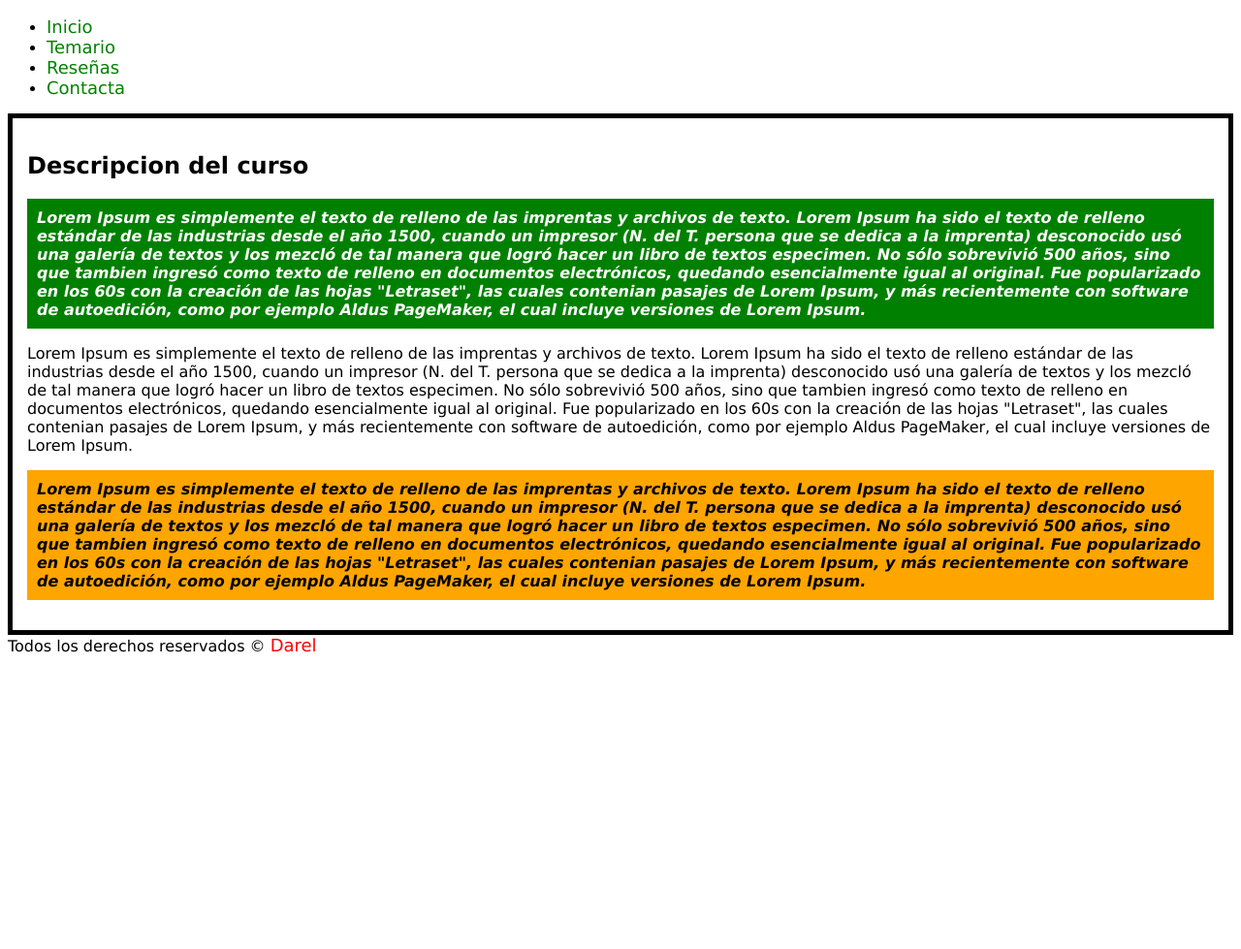
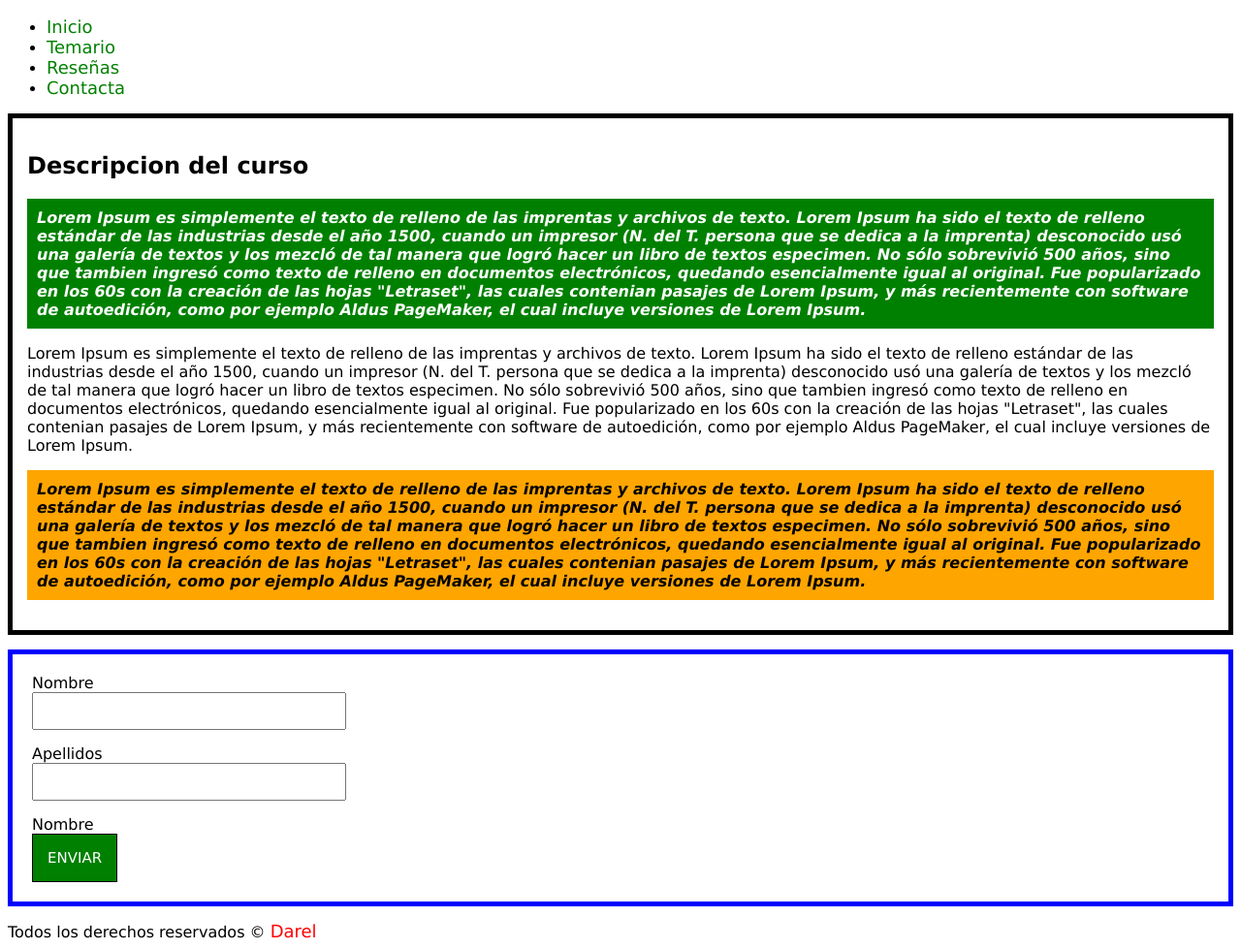
Before and after one commit to DarelShroo/master-en-css-responsive-sass-flexbox-grid-y-boostrap-4, a plain HTML site: page index.html in a window 1280 px wide. Shown: the part 98-1077 px from the top of the page at 97% size. Before the commit the page ends 800 px from the top, so only its background shows below. Drawn offline with Linux system fonts and the light colour scheme.

Commit message:
Selectores de atributo

```diff
--- a/index.css
+++ b/index.css
@@ -56,3 +56,29 @@
   }
 
   /*Selector de atributo*/
+  #usuario form {
+    border: 5px solid blue;
+    margin-top: 15px;
+    margin-bottom: 15px;
+    padding: 20px;
+  }
+
+  #usuario form * {
+    display: block;
+  }
+
+  input[type="text"] {
+    margin-bottom: 15px;
+    padding: 10px;
+    width: 300px;
+  }
+
+  input[type="submit"]{
+    background: green;
+    color: white;
+    padding: 15px;
+    font-size: 15px;
+    text-transform: uppercase;
+    border: 1px solid black;
+    cursor: pointer;
+  }
--- a/index.html
+++ b/index.html
@@ -26,6 +26,17 @@
             Lorem Ipsum es simplemente el texto de relleno de las imprentas y archivos de texto. Lorem Ipsum ha sido el texto de relleno estándar de las industrias desde el año 1500, cuando un impresor (N. del T. persona que se dedica a la imprenta) desconocido usó una galería de textos y los mezcló de tal manera que logró hacer un libro de textos especimen. No sólo sobrevivió 500 años, sino que tambien ingresó como texto de relleno en documentos electrónicos, quedando esencialmente igual al original. Fue popularizado en los 60s con la creación de las hojas "Letraset", las cuales contenian pasajes de Lorem Ipsum, y más recientemente con software de autoedición, como por ejemplo Aldus PageMaker, el cual incluye versiones de Lorem Ipsum.
         </p>
     </div>
+
+    <div id="usuario">
+        <form action="">
+            <label>Nombre</label>
+            <input type="text" name="nombre">
+            <label>Apellidos</label>
+            <input type="text" name="apellidos">
+            <label>Nombre</label>
+            <input type="submit" value="Enviar">
+        </form>
+    </div>
     <footer>
         Todos los derechos reservados &copy; <a href="https://google.es/">Darel</a>
     </footer>
```
